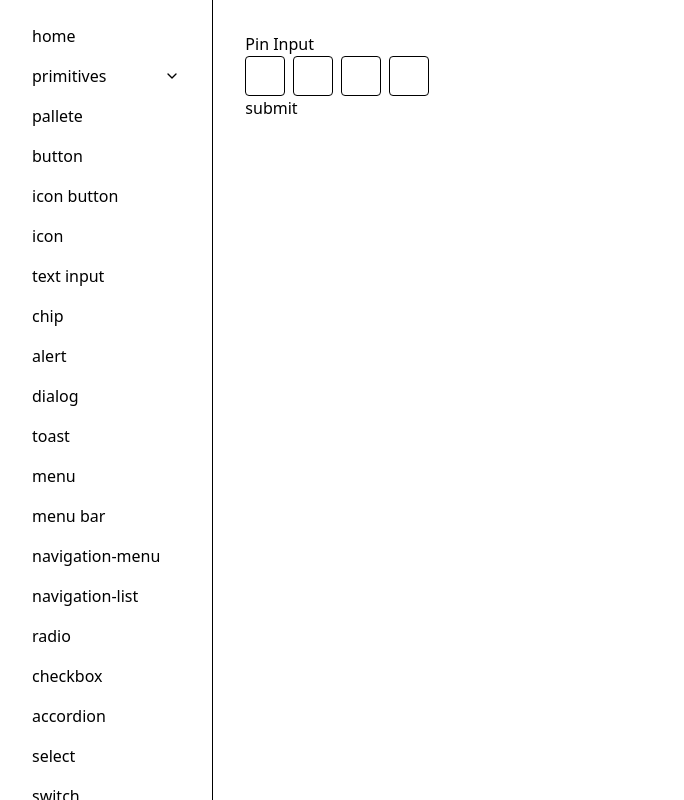
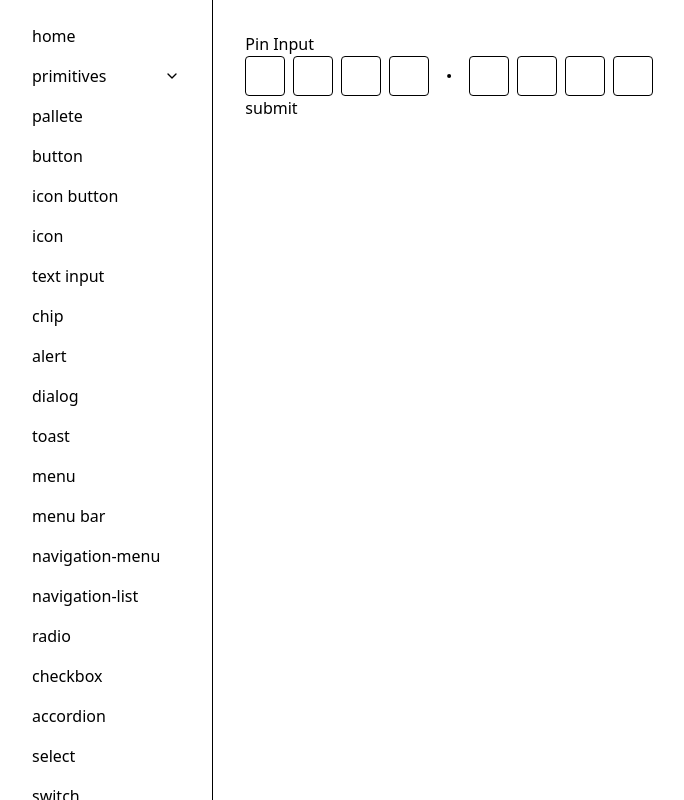
Before and after one commit to vikashsurin/zenosui, a SvelteKit app: page /docs/pin-input in a window 1280 px wide. Shown: the whole page, without its empty margins (0-684 px from the left). Built offline with nearby package versions, Linux system fonts and the light colour scheme.

Commit message:
addded pin input separator

```diff
--- /dev/null
+++ b/src/lib/ui/pin-input/PinInputSeparator.svelte
@@ -0,0 +1,18 @@
+<script lang="ts">
+	import { tv } from 'tailwind-variants';
+	import clsx from 'clsx';
+	import Dot from '@lucide/svelte/icons/dot';
+
+	let { class: _class }: { class?: string } = $props();
+
+	let style = tv({
+		base: `inline-flex items-center `,
+		variants: {},
+		defaultVariants: {}
+	});
+	const finalClass = $derived(style({ class: clsx(_class) }));
+</script>
+
+<span class={finalClass}>
+	<Dot />
+</span>
--- a/src/lib/ui/pin-input/index.ts
+++ b/src/lib/ui/pin-input/index.ts
@@ -1,2 +1,3 @@
 export { default as PinInputBox } from './PinInputBox.svelte';
 export { default as PinInputControl } from './PinInputControl.svelte';
+export { default as PinInputSeparator } from './PinInputSeparator.svelte';
--- a/src/routes/docs/pin-input/+page.svelte
+++ b/src/routes/docs/pin-input/+page.svelte
@@ -1,9 +1,8 @@
 <script lang="ts">
-	import { PinInputBox, PinInputControl } from '$lib/ui/index.js';
+	import { PinInputBox, PinInputControl, PinInputSeparator } from '$lib/ui/index.js';
 
-	let value = $state(['', '', '', '']);
+	let value = $state(['', '', '', '', '', '', '', '']);
 	const pin = $derived.by(() => value.join(''));
-	$inspect({ pin });
 </script>
 
 <div>
@@ -13,6 +12,10 @@
 			{#each [0, 1, 2, 3] as i}
 				<PinInputBox bind:value={value[i]} />
 			{/each}
+			<PinInputSeparator />
+			{#each [4, 5, 6, 7] as i}
+				<PinInputBox bind:value={value[i]} />
+			{/each}
 		</PinInputControl>
 		<button>submit</button>
 	</form>
```
